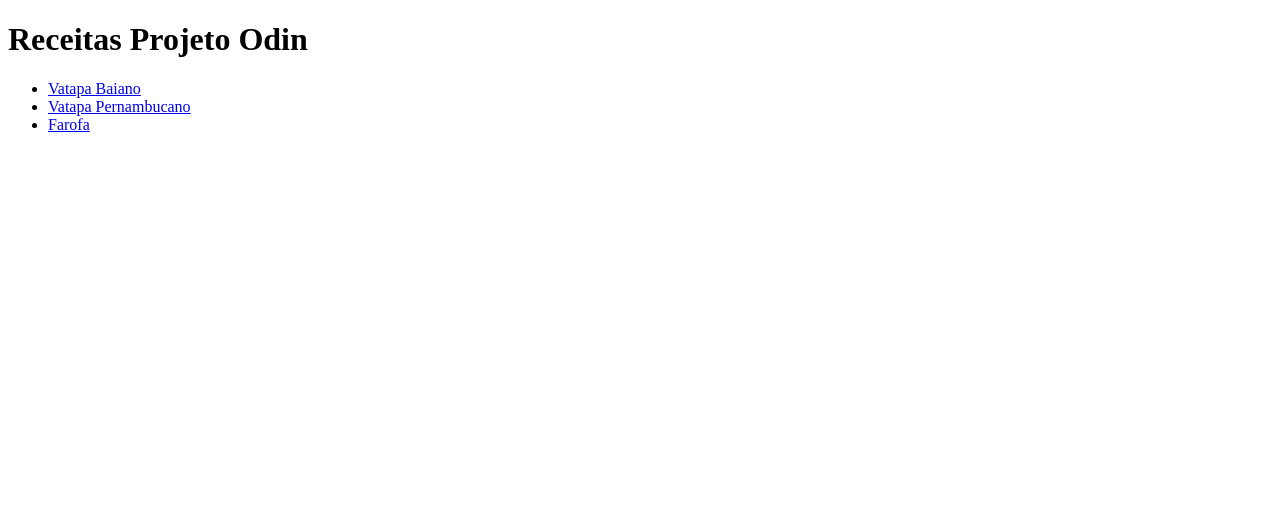
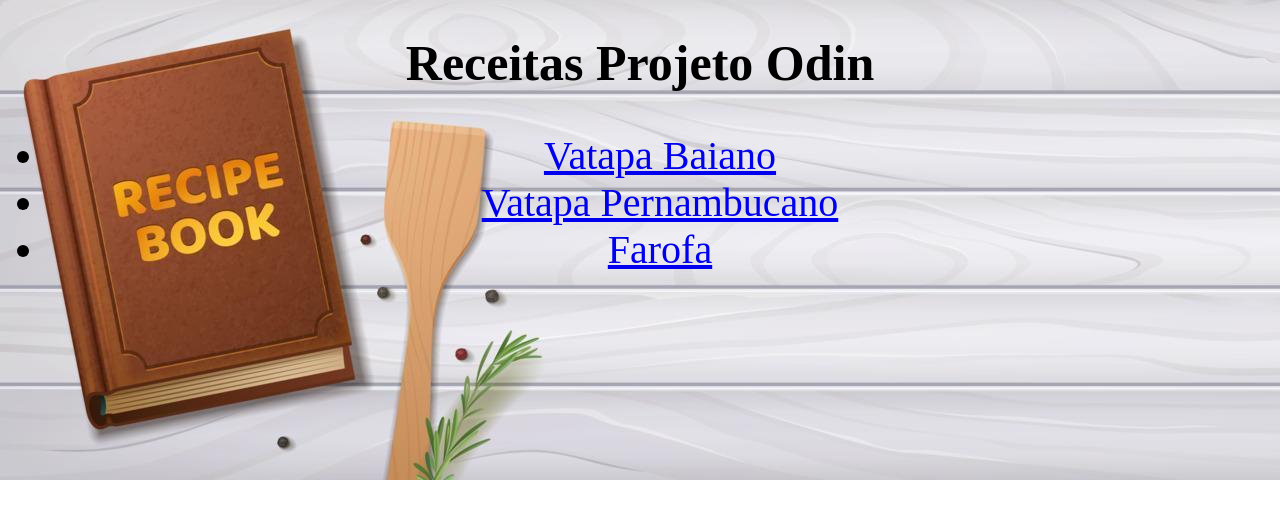
Before and after one commit to leialemon/Recipes-Odin-Exercise, a plain HTML site: page index.html in a window 1280 px wide. Drawn offline with Linux system fonts and the light colour scheme.

Commit message:
feat:Imagem de fundo adicionada na pagina principal e mudanca no alinhamento dos headers

```diff
--- a/index.html
+++ b/index.html
@@ -3,13 +3,20 @@
     <head>
         <meta charset="UTF-8">
         <title>Receitas</title>
+        <style>
+            body{
+                background-image: url(imagens/banner.jpg);
+                background-repeat: no-repeat;
+
+            }
+        </style>
     </head>
     <body>
-        <h1>Receitas Projeto Odin</h1>
-        <ul>
-            <li><a href="recipes/vatapa.html"> Vatapa Baiano</a></li>
-            <li><a href="recipes/vatapa-pe.html"> Vatapa Pernambucano</a></li>
-            <li><a href="recipes/farofa.html">Farofa</a></li>
-        </ul>
+            <h1 style="text-align: center; font-size: 50px;">Receitas Projeto Odin</h1>
+            <ul style="font-size: 40px; text-align: center;">
+                <li><a href="recipes/vatapa.html" style="text-align: center;"> Vatapa Baiano</a></li>
+                <li><a href="recipes/vatapa-pe.html" style="text-align: center;"> Vatapa Pernambucano</a></li>
+                <li><a href="recipes/farofa.html" style="text-align: center;">Farofa</a></li>
+            </ul>
     </body>
 </html>
```
Also changed, not shown: recipes/farofa.html (+5 -3 lines), recipes/vatapa-pe.html (+4 -2 lines), recipes/vatapa.html (+5 -3 lines), imagens/banner.jpg (added), imagens/receitas-bg.jpeg (added).
